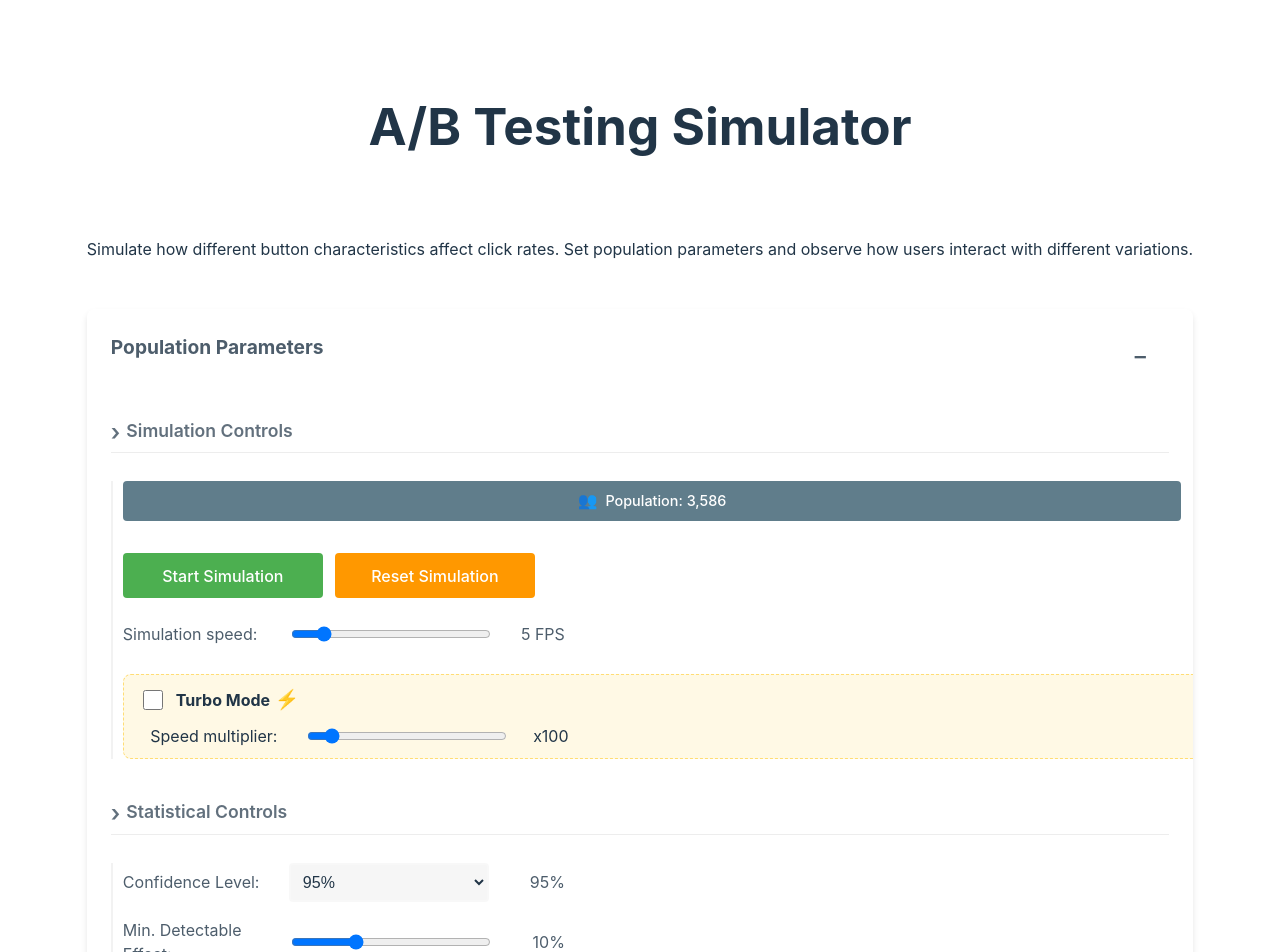
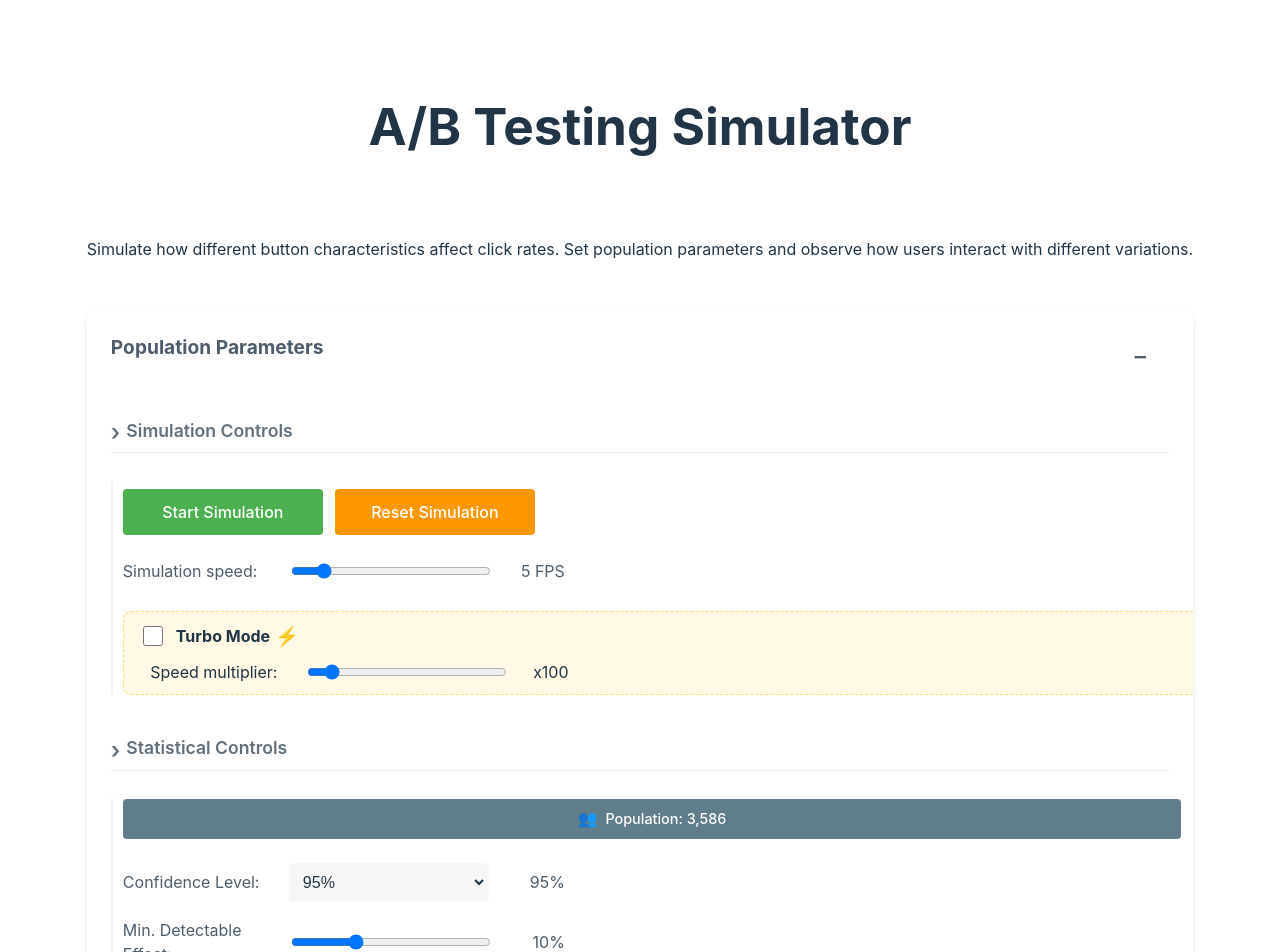
Before and after one commit to quadfactor/evalsDemo, a React (Vite) app in the folder evals/: page / in a window 1280 px wide. Shown: the top 952 px of the page. Built offline with nearby package versions, Linux system fonts and the light colour scheme.

Commit message:
Move population info into statistical controls section for improved organization

```diff
--- a/evals/src/components/PopulationSettings.jsx
+++ b/evals/src/components/PopulationSettings.jsx
@@ -103,15 +103,6 @@ function PopulationSettings({ onResetSimulation }) {
         {renderSectionTitle('Simulation Controls')}
 
         <div className="settings-group">
-          <div className="population-info">
-            <div
-              className="population-badge"
-              title="Required population size based on statistical significance"
-            >
-              Population: {formatNumber(requiredPopulationSize)}
-            </div>
-          </div>
-
           <div className="simulation-controls">
             <button
               className={`control-button ${isRunning ? 'stop' : 'start'} ${
@@ -196,10 +187,20 @@ function PopulationSettings({ onResetSimulation }) {
           )}
         </div>
 
-        {/* Statistical Controls Section */}
+        {/* Statistical Controls Section - Now including population badge */}
         {renderSectionTitle('Statistical Controls')}
 
         <div className="settings-group">
+          {/* Move population info into statistical controls */}
+          <div className="population-info">
+            <div
+              className="population-badge"
+              title="Required population size based on statistical significance"
+            >
+              Population: {formatNumber(requiredPopulationSize)}
+            </div>
+          </div>
+
           <div className="slider-group">
             <span>Confidence Level:</span>
             <select
```
